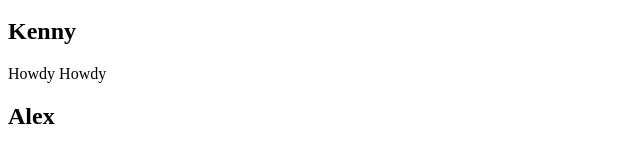
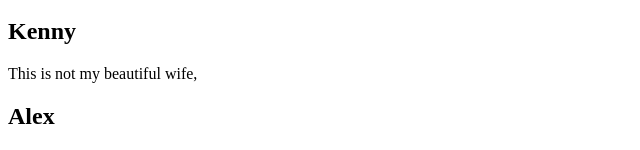
Before and after one commit to switsoeTechtonic/sentence-test, a plain HTML site: page index.html in a window 1280 px wide. Shown: the part 324-474 px from the top of the page, without its empty margins (0-640 px from the left). Drawn offline with Linux system fonts and the light colour scheme.

Commit message:
Same as it ever was

```diff
--- a/index.html
+++ b/index.html
@@ -16,7 +16,7 @@
     <h2>Stu</h2>
     <p>out on the pull</p>
     <h2>Kenny</h2>
-    <p>Howdy Howdy</p>
+    <p>This is not my beautiful wife,</p>
     <h2>Alex</h2>
     <p>mista mista... git me outta here</p>
     <h2>Shawn</h2>
```
